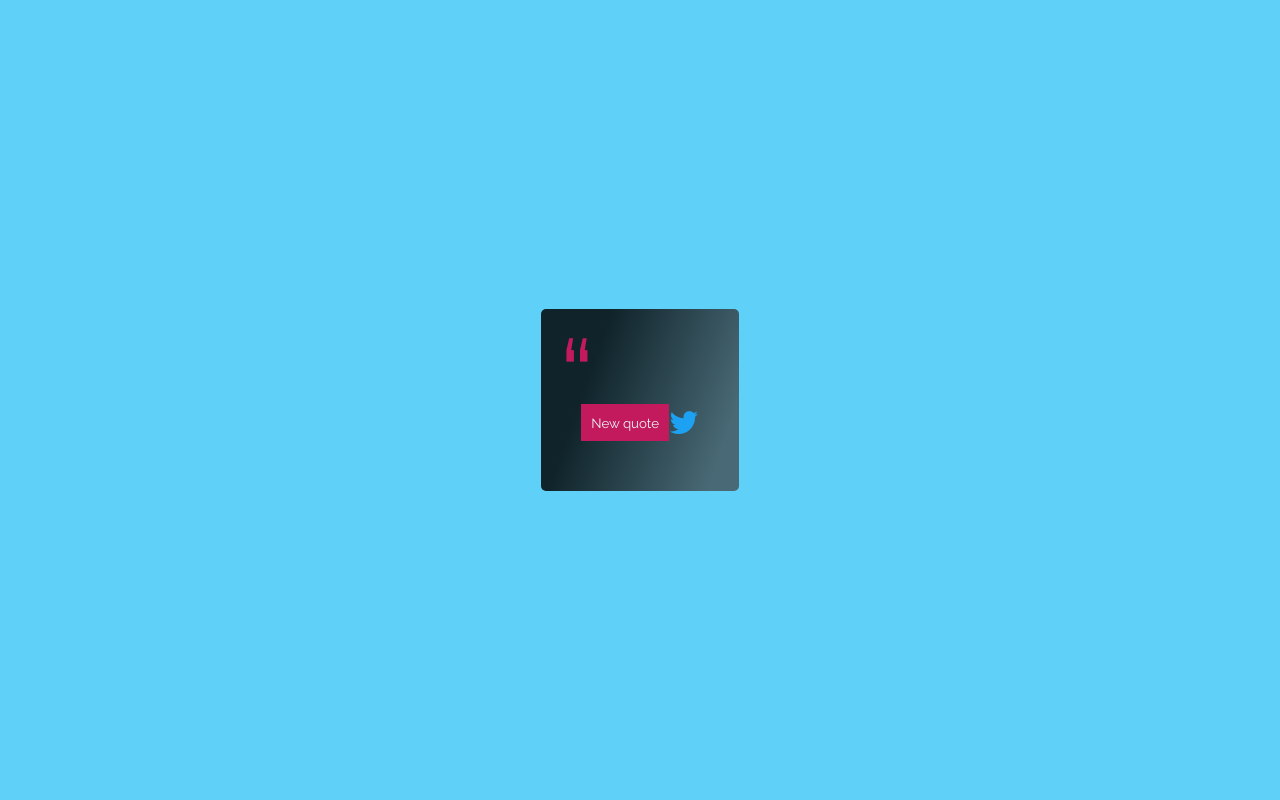
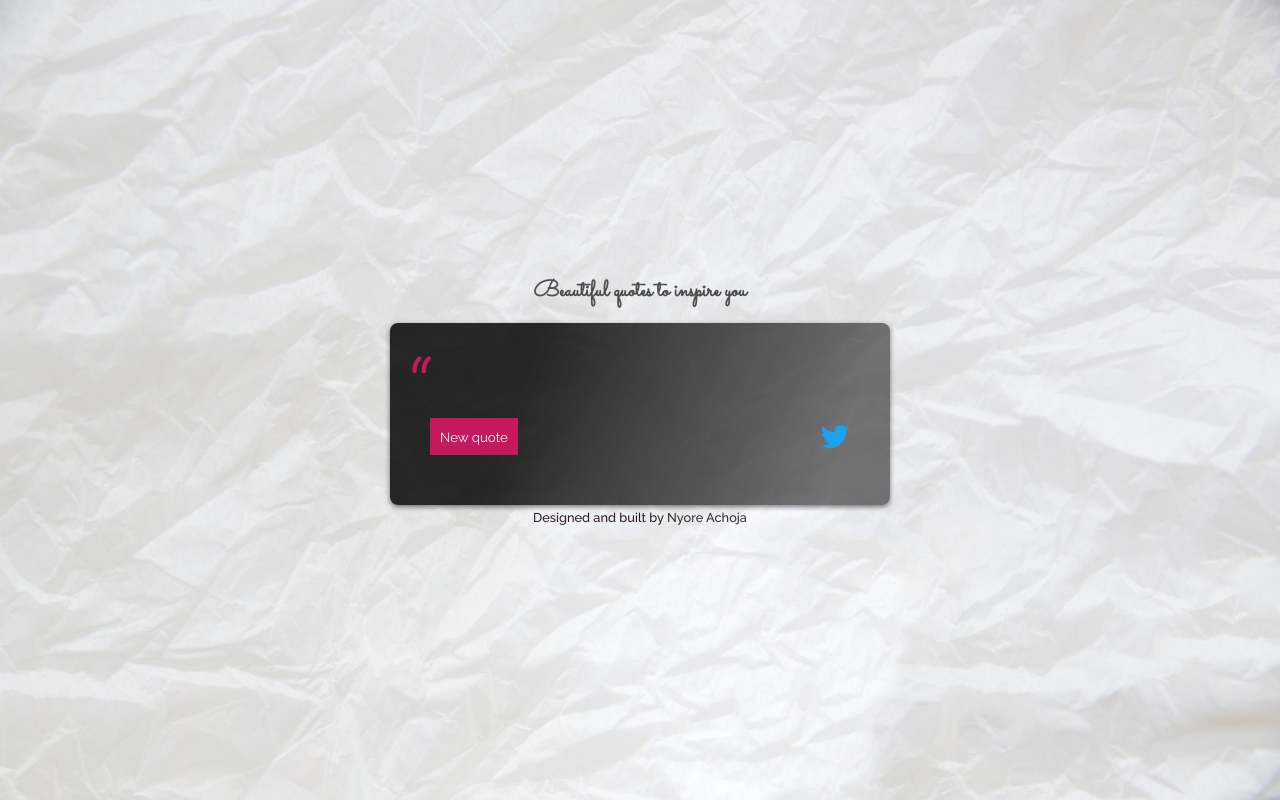
Before and after one commit to aamon40/Random-Quote-Machine, a plain HTML site: page index.html in a window 1280 px wide. Drawn offline with Linux system fonts and the light colour scheme; no server answers.

Commit message:
some design changes

```diff
--- a/index.html
+++ b/index.html
@@ -12,6 +12,7 @@
     <title>Random Quote Machine</title>
   </head>
   <body>
+    <h4>Beautiful quotes to inspire you</h1>
     <div id="quote-box">
       <div id="text" class="quote"></div>
       <div id="author" class="author"></div>
@@ -22,6 +23,10 @@
         </a>
       </div>
     </div>
+
+    <div class="footer">
+      Designed and built by <a href="github.com/aamon40">Nyore Achoja</a>
+    </div>
     <!-- <script src="https://cdn.freecodecamp.org/testable-projects-fcc/v1/bundle.js
 
 "></script> -->
--- a/styles.scss
+++ b/styles.scss
@@ -1,4 +1,5 @@
 @import url("https://fonts.googleapis.com/css?family=Raleway:400,500");
+@import url("https://fonts.googleapis.com/css2?family=Sacramento&display=swap");
 
 * {
   box-sizing: border-box;
@@ -9,15 +10,24 @@
 }
 
 body {
-  background: rgb(95, 209, 249);
-  background-size: 100%;
+  background: url(./img/paper-texture.jpg) no-repeat fixed center;
+  background-size: 100% 100%;
   display: flex;
+  flex-direction: column;
   justify-content: center;
   align-items: center;
   height: 100vh;
 
+  h4 {
+    font-size: 1.4rem;
+    font-family: "Sacramento", cursive;
+    color: rgba(63, 61, 61, 0.9);
+    margin-bottom: 15px;
+  }
+
   #quote-box {
-    border-radius: 5px;
+    border-radius: 8px;
+    box-shadow: 0px 2px 5px 0px rgba(0, 0, 0, 0.5);
     background: linear-gradient(
       109.6deg,
       rgba(0, 0, 0, 0.83) 27.2%,
@@ -26,7 +36,7 @@ body {
     color: #eaf6f6;
     padding: 50px 40px;
     // margin: auto;
-    // width: 50%;
+    width: 500px;
     position: relative;
   }
 
@@ -41,6 +51,11 @@ body {
       color: #eaf6f6;
       padding: 10px 10px;
       cursor: pointer;
+      transition: 0.3s;
+
+      &:hover {
+        background: #ec3d83;
+      }
     }
   }
 }
@@ -48,6 +63,7 @@ body {
 .quote::before {
   content: open-quote;
   color: #c3195d;
+  font-family: sacramento;
   font-size: 7rem;
   position: absolute;
   top: 6px;
@@ -70,4 +86,21 @@ body {
 .tweet {
   font-size: 32px;
   color: #1da1f2;
+  transition: 0.2s;
+
+  &:hover {
+    color: #4cb5f6;
+    transform: scale(1.08);
+  }
 }
+
+.footer {
+  font-size: 0.8rem;
+  font-weight: 500;
+  padding-top: 5px;
+  display: inline;
+  color: #2d1a29;
+  a {
+    color: #302c2d;
+  }
+}
```
Also changed, not shown: styles/img/paper-texture.jpg (added), styles/styles.min.css, 1 other file.
